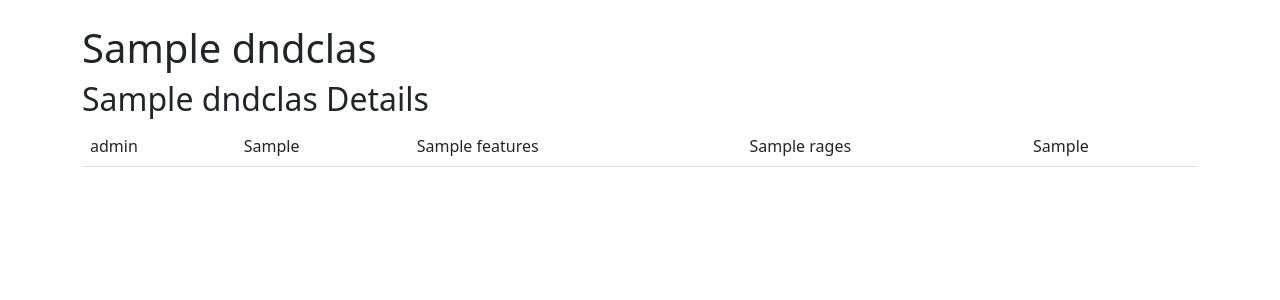
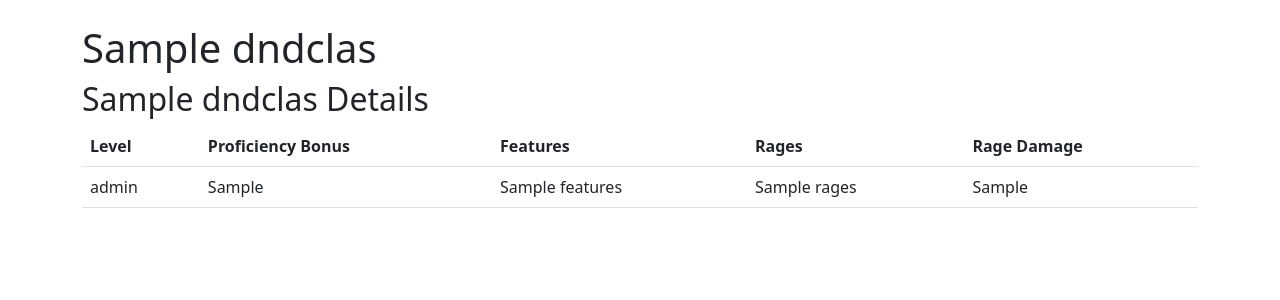
Before and after one commit to kiraashley24/finalProjectKiraSelucky, a Django app: template dnd/templates/class_templates/barbarian.html in a window 1280 px wide. Shown: the part 56-356 px from the top of the page. Run offline with Django 5.2, Linux system fonts and the light colour scheme; tables that the repository leaves empty hold one stand-in row (values such as "Sample post"); the template is opened without the code that fills it: values that come from a table or form of the project are taken from there, most other values are stand-ins (such as "Sample title", 1, 10 or a date in 2020).

Commit message:
Small adjustments

```diff
--- a/dnd/models.py
+++ b/dnd/models.py
@@ -79,7 +79,6 @@ class DruidDetail(models.Model):
     proficiency_bonus = models.CharField(max_length=10)
     features = models.TextField()
     cantrips_known = models.IntegerField()
-    spells_known = models.IntegerField()
     spell_1st = models.IntegerField(null=True, blank=True)
     spell_2nd = models.IntegerField(null=True, blank=True)
     spell_3rd = models.IntegerField(null=True, blank=True)
--- a/dnd/templates/class_templates/barbarian.html
+++ b/dnd/templates/class_templates/barbarian.html
@@ -10,7 +10,15 @@
     {% if class_details %}
         <h2>{{ class.name }} Details</h2>
         <table class="table">
-            <!-- ... Table headers ... -->
+            <thead>
+                <tr>
+                    <th>Level</th>
+                    <th>Proficiency Bonus</th>
+                    <th>Features</th>
+                    <th>Rages</th>
+                    <th>Rage Damage</th>
+                </tr>
+            </thead>
             <tbody>
                 {% for detail in class_details %}
                     <tr>
--- a/dnd/templates/class_templates/druid.html
+++ b/dnd/templates/class_templates/druid.html
@@ -16,7 +16,6 @@
                     <th>Proficiency Bonus</th>
                     <th>Features</th>
                     <th>Cantrips Known</th>
-                    <th>Spells Known</th>
                     <th>1st Level Spells</th>
                     <th>2nd Level Spells</th>
                     <th>3rd Level Spells</th>
@@ -35,7 +34,6 @@
                         <td>{{ detail.proficiency_bonus }}</td>
                         <td>{{ detail.features }}</td>
                         <td>{{ detail.cantrips_known }}</td>
-                        <td>{{ detail.spells_known }}</td>
                         <td>{% if detail.spell_1st %}{{ detail.spell_1st }}{% else %}-{% endif %}</td>
                         <td>{% if detail.spell_2nd %}{{ detail.spell_2nd }}{% else %}-{% endif %}</td>
                         <td>{% if detail.spell_3rd %}{{ detail.spell_3rd }}{% else %}-{% endif %}</td>
```
